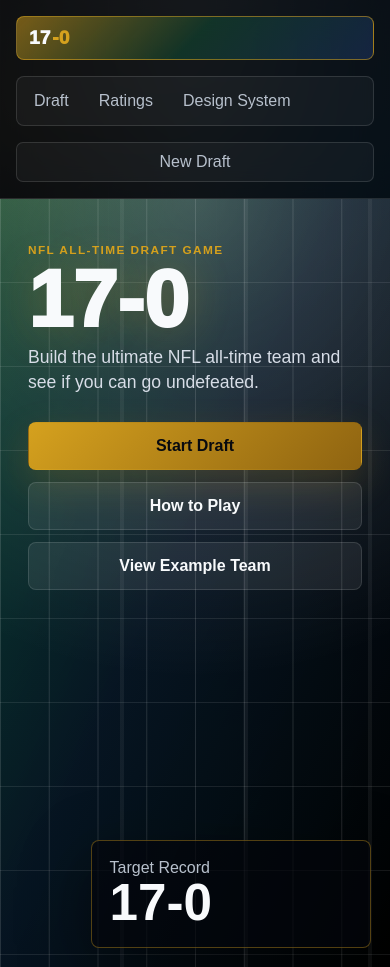
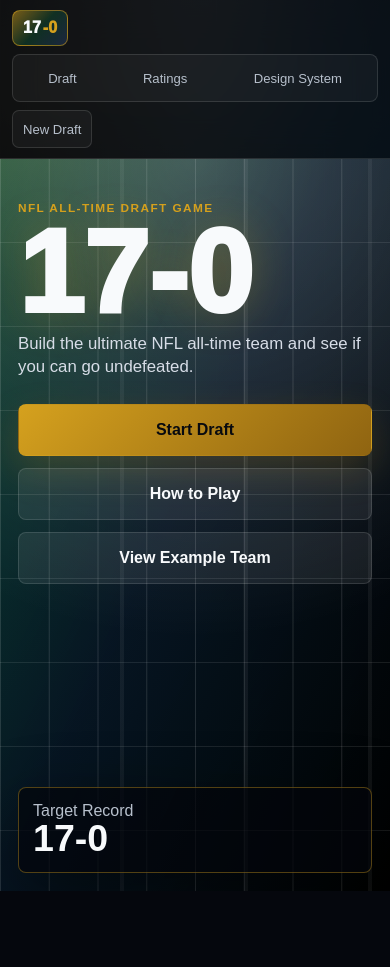
Before and after one commit to nspellberg/17-0, a Next.js app: page / in a window 390 px wide. After the commit the page ends 891 px from the top, so only its background shows below. Built offline with nearby package versions, Linux system fonts and the light colour scheme.

Commit message:
Improve mobile layout

```diff
--- a/app/globals.css
+++ b/app/globals.css
@@ -1157,23 +1157,66 @@
 }
 
 @media (max-width: 720px) {
+  body {
+    -webkit-text-size-adjust: 100%;
+  }
+
   .topbar {
-    align-items: stretch;
-    flex-direction: column;
+    display: grid;
+    grid-template-columns: auto 1fr;
+    align-items: center;
+    gap: 8px;
+    padding: 10px 12px;
   }
 
   .step-nav {
+    grid-column: 1 / -1;
     width: 100%;
+    gap: 4px;
+    padding: 4px;
+    scrollbar-width: none;
+  }
+
+  .step-nav::-webkit-scrollbar {
+    display: none;
+  }
+
+  .step-nav button,
+  .small-action {
+    min-height: 38px;
+    padding: 8px 10px;
+    font-size: 0.82rem;
+  }
+
+  .brand-mark {
+    width: fit-content;
+    padding: 8px 10px;
+    font-size: 1rem;
   }
 
   .small-action {
-    width: 100%;
+    justify-self: end;
+    width: fit-content;
   }
 
   .hero {
     align-items: start;
-    padding-top: 44px;
-    padding-bottom: 170px;
+    min-height: calc(100svh - 112px);
+    padding: 42px 18px 128px;
+  }
+
+  h1 {
+    font-size: clamp(5.5rem, 30vw, 8rem);
+  }
+
+  h2,
+  .section-heading.compact h2 {
+    font-size: clamp(2rem, 12vw, 3rem);
+  }
+
+  .hero-copy {
+    font-size: 1.05rem;
+    line-height: 1.35;
   }
 
   .hero-actions,
@@ -1194,6 +1237,7 @@
   .primary-cta,
   .secondary-cta {
     width: 100%;
+    min-height: 52px;
   }
 
   .instruction-list,
@@ -1201,6 +1245,211 @@
   .system-grid,
   .layout-notes {
     grid-template-columns: 1fr;
+  }
+
+  .content-grid,
+  .draft-layout,
+  .roster-layout,
+  .rating-layout,
+  .system-screen {
+    width: min(100% - 20px, 520px);
+    padding: 20px 0 44px;
+  }
+
+  .section-heading.compact {
+    margin-bottom: 12px;
+  }
+
+  .section-heading.compact .muted {
+    font-size: 0.92rem;
+    line-height: 1.35;
+  }
+
+  .hero-scoreboard {
+    right: 18px;
+    bottom: 18px;
+    width: calc(100% - 36px);
+    padding: 14px;
+  }
+
+  .hero-scoreboard strong {
+    font-size: 2.35rem;
+  }
+
+  .spin-card {
+    gap: 16px;
+    padding: 16px;
+    margin: 14px 0 18px;
+  }
+
+  .spin-card strong {
+    font-size: clamp(1.65rem, 10vw, 2.3rem);
+    line-height: 0.98;
+  }
+
+  .reroll-actions {
+    grid-template-columns: repeat(2, minmax(0, 1fr));
+  }
+
+  .reroll-actions .secondary-cta {
+    min-height: 48px;
+    padding: 0 8px;
+    font-size: 0.78rem;
+    white-space: normal;
+  }
+
+  .list-heading {
+    margin-top: 6px;
+    font-size: 0.9rem;
+  }
+
+  .player-grid {
+    gap: 10px;
+  }
+
+  .player-card {
+    min-height: 222px;
+    padding: 14px;
+  }
+
+  .player-card::after {
+    inset: 7px;
+  }
+
+  .card-topline span:first-child {
+    padding: 7px 9px;
+    min-width: 38px;
+  }
+
+  .rating-badge {
+    min-width: 56px;
+    height: 30px;
+    font-size: 0.74rem;
+  }
+
+  .player-card h3 {
+    margin-top: 26px;
+    margin-bottom: 6px;
+    font-size: 1.28rem;
+    line-height: 1.04;
+  }
+
+  .player-card p {
+    margin-bottom: 10px;
+    font-size: 0.95rem;
+  }
+
+  .stat-strip {
+    min-height: 44px;
+    font-size: 0.85rem;
+    line-height: 1.25;
+  }
+
+  .draft-button {
+    min-height: 50px;
+  }
+
+  .draft-sidebar {
+    display: grid;
+    gap: 12px;
+  }
+
+  .progress-panel,
+  .live-lineup-card,
+  .rating-board,
+  .record-reveal {
+    padding: 14px;
+  }
+
+  .progress-panel {
+    display: grid;
+    grid-template-columns: 1fr;
+    gap: 10px;
+  }
+
+  .progress-panel .rating-row {
+    margin-bottom: 0;
+  }
+
+  .mini-score {
+    margin: 0;
+    padding: 14px;
+  }
+
+  .mini-score strong {
+    font-size: 2.2rem;
+  }
+
+  .peek-button {
+    margin-bottom: 0;
+  }
+
+  .live-lineup-card {
+    margin-top: 0;
+  }
+
+  .mini-field {
+    min-height: 318px;
+    margin-top: 12px;
+  }
+
+  .mini-field::before {
+    font-size: 2.35rem;
+  }
+
+  .field-marker {
+    width: 48px;
+    height: 48px;
+    padding: 3px;
+  }
+
+  .field-marker span,
+  .field-marker small {
+    font-size: 0.54rem;
+  }
+
+  .field-marker strong {
+    font-size: 0.92rem;
+  }
+
+  .slot-0 {
+    left: calc(50% - 24px);
+    bottom: 18px;
+  }
+
+  .slot-1 {
+    left: calc(50% - 24px);
+    bottom: 76px;
+  }
+
+  .slot-2 {
+    left: 14px;
+    top: 88px;
+  }
+
+  .slot-3 {
+    right: 14px;
+    top: 88px;
+  }
+
+  .slot-4 {
+    left: calc(50% - 24px);
+    top: 84px;
+  }
+
+  .slot-5 {
+    left: calc(50% - 24px);
+    top: 18px;
+  }
+
+  .slot-6 {
+    right: 58px;
+    bottom: 132px;
+  }
+
+  .slot-7 {
+    right: 14px;
+    top: 18px;
   }
 
   .football-field {
@@ -1217,4 +1466,70 @@
   .bench-player select {
     width: 100%;
   }
+
+  .record-reveal {
+    min-height: 300px;
+  }
+
+  .record-reveal strong,
+  .results-screen > strong {
+    font-size: clamp(5rem, 28vw, 7rem);
+  }
+
+  .results-screen {
+    width: min(100% - 24px, 520px);
+    min-height: calc(100svh - 112px);
+    padding: 34px 0;
+  }
 }
+
+@media (max-width: 420px) {
+  .content-grid,
+  .draft-layout,
+  .roster-layout,
+  .rating-layout,
+  .system-screen {
+    width: calc(100% - 16px);
+  }
+
+  .step-nav button {
+    flex: 1 0 auto;
+  }
+
+  .spin-card strong {
+    font-size: clamp(1.45rem, 9vw, 2rem);
+  }
+
+  .reroll-actions {
+    grid-template-columns: 1fr;
+  }
+
+  .mini-field {
+    min-height: 292px;
+  }
+
+  .field-marker {
+    width: 44px;
+    height: 44px;
+  }
+
+  .slot-0,
+  .slot-1,
+  .slot-4,
+  .slot-5 {
+    left: calc(50% - 22px);
+  }
+
+  .slot-2 {
+    left: 10px;
+  }
+
+  .slot-3,
+  .slot-7 {
+    right: 10px;
+  }
+
+  .slot-6 {
+    right: 48px;
+  }
+}
```
